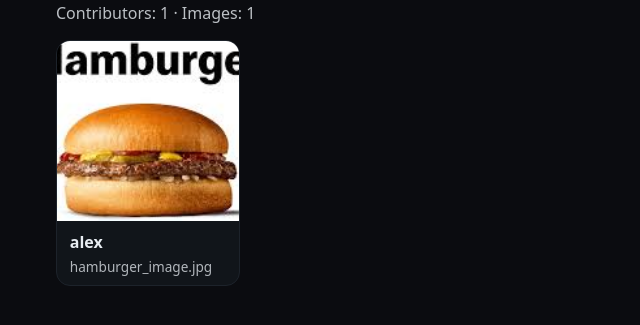
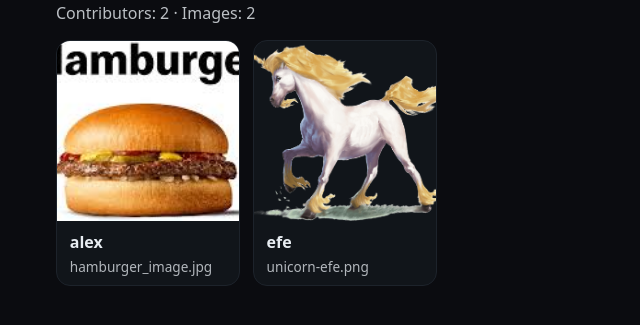
Before and after one commit to exoefe/git-good, a plain HTML site: page index.html in a window 1280 px wide. Shown: the part 77-402 px from the top of the page, without its empty margins (0-640 px from the left). Drawn offline with Linux system fonts and the light colour scheme.

Commit message:
removed .github

```diff
--- a/index.html
+++ b/index.html
@@ -23,7 +23,7 @@
 <body>
   <header>
     <h1>🎨 Git Collage Workshop</h1>
-    <p id="count">Contributors: 1 · Images: 1</p>
+    <p id="count">Contributors: 2 · Images: 2</p>
   </header>
   <main class="grid">
 
@@ -34,6 +34,14 @@
     <div class="meta">hamburger_image.jpg</div>
   </figcaption>
 </figure>
+
+<figure class="card">
+  <img src="images/efe/unicorn-efe.png" alt="efe&#x27;s image" loading="lazy" />
+  <figcaption>
+    <div class="caption">efe</div>
+    <div class="meta">unicorn-efe.png</div>
+  </figcaption>
+</figure>
   </main>
 </body>
 </html>
```
Also changed, not shown: .github/workflows/deploy-pages.yml (deleted).
